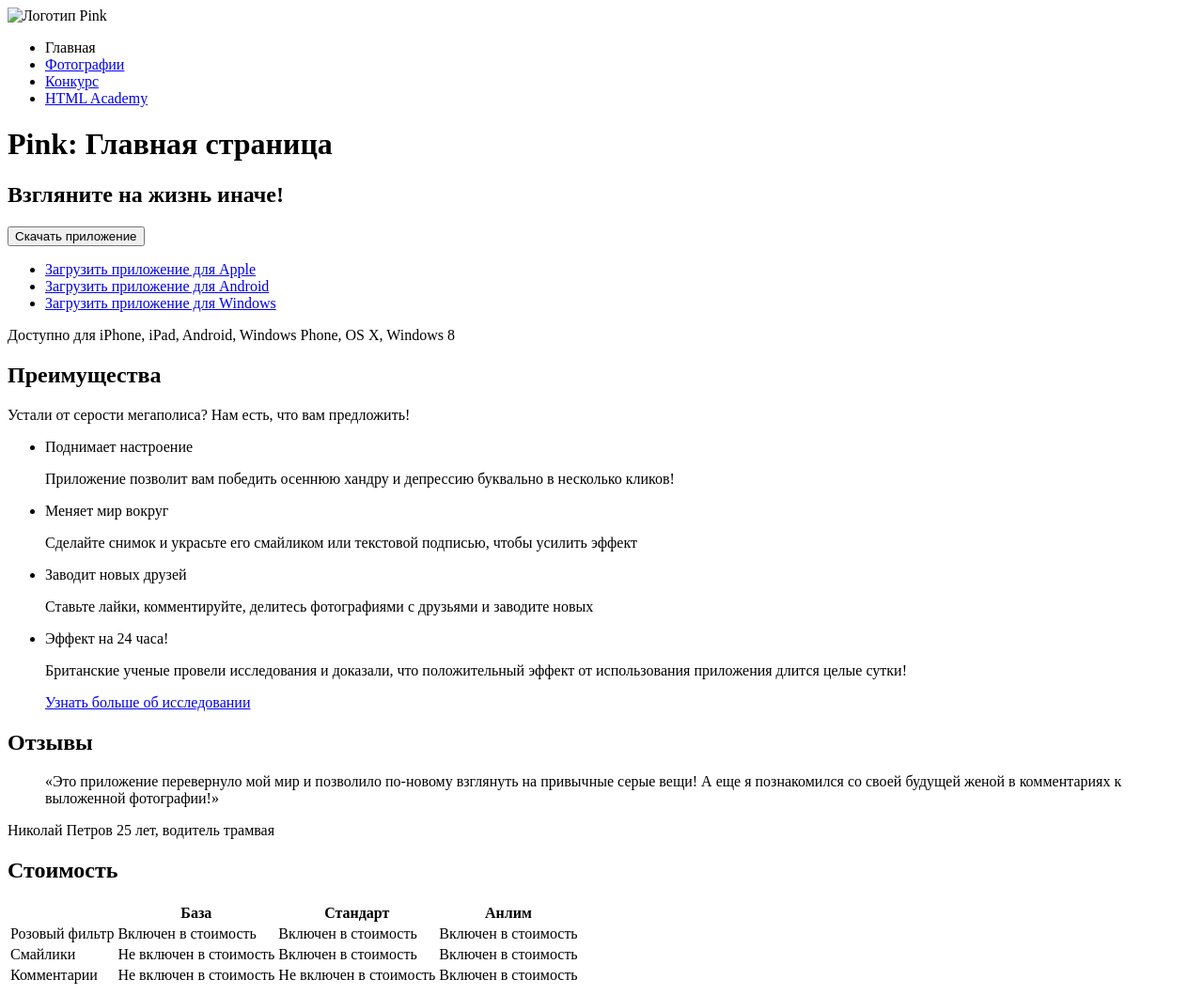
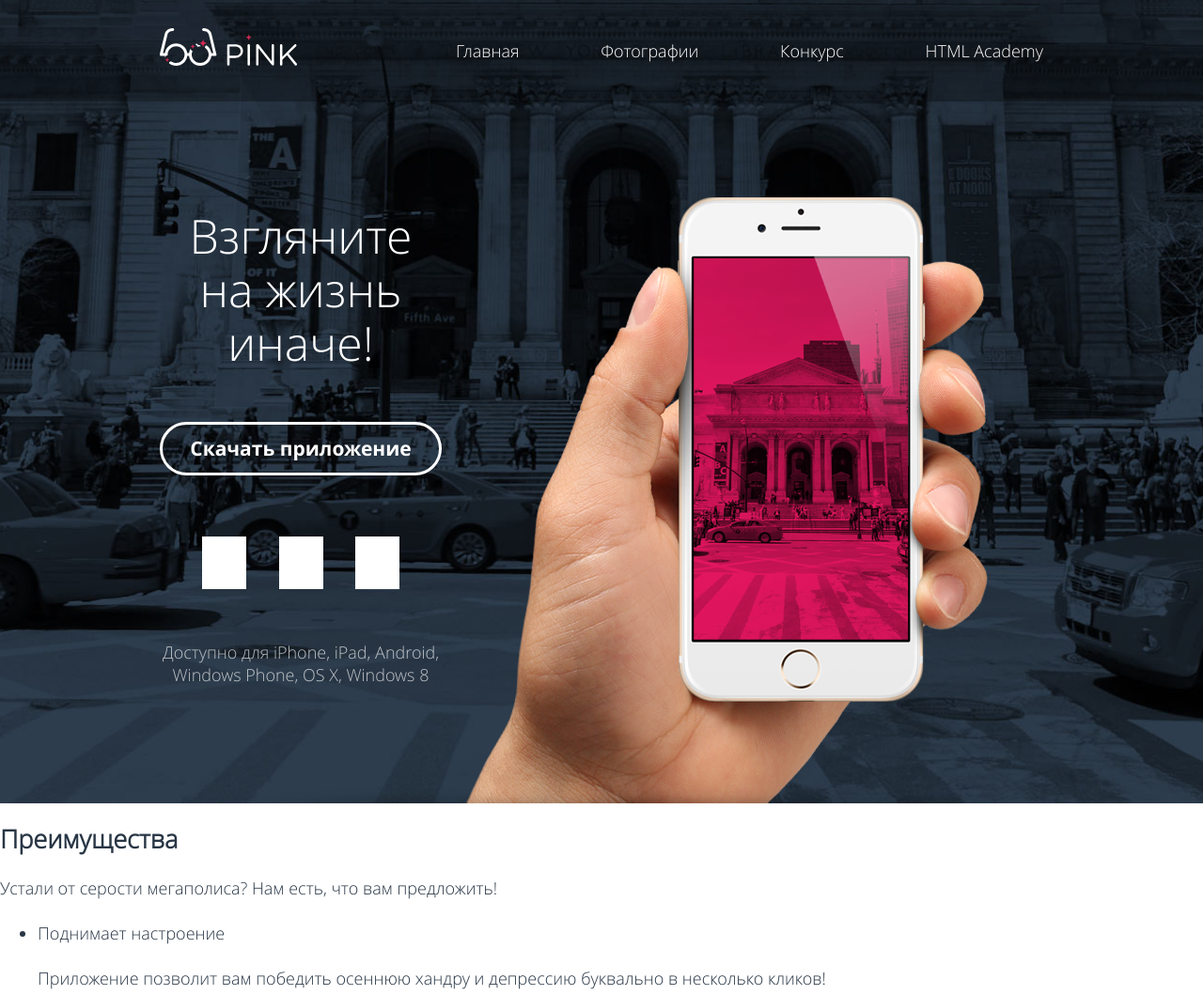
Before and after one commit to stigsanek/pink, a website: page src/index.html in a window 1280 px wide. Shown: the top 1059 px of the page at 94% size. Drawn offline with Linux system fonts and the light colour scheme.

Commit message:
Начинает стилизацию шапки и основного содержимого

```diff
--- a/src/index.html
+++ b/src/index.html
@@ -5,16 +5,18 @@
   <meta charset="UTF-8">
   <meta name="viewport" content="width=device-width, initial-scale=1">
   <title>Pink: Главная</title>
+  <link rel="stylesheet" href="css/style-min.css">
 </head>
 
 <body>
   <!--Разметка шапки-->
-  <header class="page-header">
+  <header class="page-header page-header__body">
     <div class="page-header__wrapper">
       <a class="page-header__logo">
-        <img class="page-header__image" src="#" alt="Логотип Pink">
+        <img class="page-header__image" src="img/logo-pink-white-desktop.svg" alt="Логотип Pink">
       </a>
       <nav class="site-menu">
+       <button class="site-menu__toggle" type="button"><span>Открыть меню</span></button>
         <ul class="site-menu__list">
           <li class="site-menu__item"><a>Главная</a></li>
           <li class="site-menu__item"><a href="photo.html">Фотографии</a></li>
@@ -28,18 +30,21 @@
 
   <!--Разметка основного содержимого-->
   <main class="page-main">
-    <h1 class="page-main__header">Pink: Главная страница</h1>
-    <div class="page-main__wrapper">
+    <div class="page-main__cover">
       <section class="promo">
-        <h2 class="promo__header">Взгляните на жизнь иначе!</h2>
-        <button class="button" type="button">Скачать приложение</button>
+        <div class="promo__wrapper">
+          <h1 class="promo__header">Взгляните на жизнь иначе!</h1>
+          <button class="button promo__button" type="button">Скачать приложение</button>
           <ul class="promo__list-link">
             <li class="promo__item-link"><a href="#"><span>Загрузить приложение для Apple</span></a></li>
             <li class="promo__item-link"><a href="#"><span>Загрузить приложение для Android</span></a></li>
             <li class="promo__item-link"><a href="#"><span>Загрузить приложение для Windows</span></a></li>
           </ul>
           <p class="promo__text">Доступно для iPhone, iPad, Android, Windows Phone, OS X, Windows 8</p>
+        </div>
       </section>
+    </div>
+    <div class="page-main__wrapper">
       <section class="features">
         <h2 class="features__header">Преимущества</h2>
         <p class="features__promo">Устали от серости мегаполиса? Нам есть, что вам предложить!</p>
@@ -66,7 +71,7 @@
       <section class="reviews">
         <h2 class="reviews__header">Отзывы</h2>
         <article class="reviews__item">
-          <h3 class="reviews__item-header"></h3>
+          <h3 class="reviews__item-header">Отзыв</h3>
           <blockquote class="reviews_text">«Это приложение перевернуло мой мир и позволило по-новому взглянуть на привычные серые вещи! А еще я познакомился со своей будущей женой в комментариях к выложенной фотографии!»</blockquote>
           <div class="reviews__author">
             <span class="reviews__author-name">Николай Петров</span>
@@ -76,7 +81,7 @@
       </section>
       <section class="price">
         <h2 class="price__header">Стоимость</h2>
-        <table class="price__table">
+        <!--<table class="price__table">
           <tr>
             <th></th>
             <th><span>База</span></th>
@@ -101,7 +106,7 @@
             <td><span>Не включен в стоимость</span></td>
             <td><span>Включен в стоимость</span></td>
           </tr>
-        </table>
+        </table>-->
       </section>
       <section class="contacts">
         <h2 class="contacts__header">Контакты</h2>
--- /dev/null
+++ b/src/sass/blocks/button.scss
@@ -0,0 +1,9 @@
+.button {
+  border: 3px solid #ffffff;
+  background-color: transparent;
+  font-family: $f-bold;
+  @include font(21px, 21px);
+  color: rgb(255, 255, 255);
+  padding: 15px;
+  border-radius: 30px;
+}
--- /dev/null
+++ b/src/sass/blocks/page-header.scss
@@ -0,0 +1,23 @@
+.page-header {
+  width: 100%;
+  background-color: rgba(0, 0, 0, 0.3);
+  padding: 30px 0;
+}
+
+.page-header__body {
+  position: relative;
+  z-index: 1;
+}
+
+.page-header__wrapper {
+  @include wrapper;
+  display: flex;
+  flex-wrap: wrap;
+  justify-content: space-between;
+  align-items: center;
+  padding: 0 20px;
+}
+
+.page-header__logo {
+  display: block;
+}
--- /dev/null
+++ b/src/sass/blocks/page-main.scss
@@ -0,0 +1,36 @@
+.page-main__cover {
+  margin-top: -110px;
+  background-size: cover;
+  background-position: center;
+  background-color: #263341;
+  width: 100%;
+  position: relative;
+}
+
+@media (min-width: 660px) {
+  .page-main__cover {
+    background-image: url(../img/bg-back-tablet@1x.jpg);
+  }
+
+  @media (min-resolution: 144dpi),
+  (min-resolution: 1.5dppx) {
+    .page-main__cover {
+      background-image: url(../img/bg-back-tablet@2x.jpg);
+      background-size: cover;
+    }
+  }
+}
+
+@media (min-width: 950px) {
+  .page-main__cover {
+    background-image: url(../img/bg-back-desktop@1x.jpg);
+  }
+
+  @media (min-resolution: 144dpi),
+  (min-resolution: 1.5dppx) {
+    .page-main__cover {
+      background-image: url(../img/bg-back-desktop@2x.jpg);
+      background-size: cover;
+    }
+  }
+}
--- /dev/null
+++ b/src/sass/blocks/promo.scss
@@ -0,0 +1,117 @@
+.promo {
+  @include wrapper;
+  display: flex;
+  flex-wrap: wrap;
+  padding: 0 20px;
+}
+
+.promo__wrapper {
+  display: flex;
+  flex-wrap: wrap;
+}
+
+.promo__header {
+  color: rgb(255, 255, 255);
+  @include reset;
+  font-family: $f-light;
+  font-weight: 100;
+  text-align: center;
+}
+
+.promo__list-link {
+  @include reset;
+  list-style: none;
+  width: 210px;
+  display: flex;
+  justify-content: space-between;
+  flex-wrap: wrap;
+  align-self: center;
+}
+
+.promo__item-link a {
+  display: block;
+  width: 47px;
+  height: 56px;
+  background-color: #ffffff;
+}
+
+.promo__list-link span {
+  @include vh;
+}
+
+@media (min-width: 660px) {
+  .promo__wrapper {
+    width: 300px;
+    flex-direction: column;
+  }
+
+  .promo__text {
+    font-family: $f-light;
+    @include font(18px, 24px);
+    @include reset;
+    color: rgba(255, 255, 255, 0.7);
+    text-align: center;
+  }
+}
+
+@media (min-width: 660px) {
+  .promo {
+    padding: 210px 20px 110px 20px;
+    background-image: url("../img/iphone-hand-tablet@1x.png");
+    background-size: 700px auto;
+    background-repeat: no-repeat;
+    background-position: right bottom;
+  }
+
+  .promo__header {
+    @include font(50px, 57px);
+    margin-bottom: 55px;
+  }
+
+  .promo__button {
+    margin-bottom: 65px;
+  }
+
+  .promo__list-link {
+    margin-bottom: 55px;
+  }
+
+  @media (min-resolution: 144dpi),
+  (min-resolution: 1.5dppx) {
+    .promo {
+      background-image: url("../img/iphone-hand-tablet@2x.png");
+      background-size: 700px auto;
+    }
+  }
+}
+
+@media (min-width: 950px) {
+  .promo {
+    padding: 225px 20px 125px 20px;
+    background-image: url("../img/iphone-hand-desktop@1x.png");
+    background-size: 1050px auto;
+    background-repeat: no-repeat;
+    background-position: 17px bottom;
+  }
+
+  .promo__header {
+    @include font(50px, 57px);
+    margin-bottom: 55px;
+  }
+
+  .promo__button {
+    margin-bottom: 65px;
+  }
+
+  .promo__list-link {
+    margin-bottom: 55px;
+  }
+
+  @media (min-resolution: 144dpi),
+  (min-resolution: 1.5dppx) {
+    .promo {
+      background-image: url("../img/iphone-hand-desktop@2x.png");
+      background-size: 1050px auto;
+    }
+  }
+}
--- /dev/null
+++ b/src/sass/blocks/site-menu.scss
@@ -0,0 +1,38 @@
+.site-menu__list {
+  display: flex;
+  flex-wrap: wrap;
+  @include reset;
+  list-style: none;
+  justify-content: space-between;
+  width: 625px;
+}
+
+.site-menu__toggle {
+  display: none;
+  width: 50px;
+  height: 26px;
+  background-image: url("../img/icon-menu-burger.svg");
+  background-size: cover;
+  background-color: transparent;
+  border: none;
+}
+
+.site-menu__toggle span {
+  @include vh;
+}
+
+.site-menu__item a {
+  color: rgb(255, 255, 255);
+  text-decoration: none;
+  line-height: 18px;
+}
+
+@media (min-width: 320px) and (max-width: 950px) {
+  .site-menu__toggle {
+    display: block;
+  }
+
+  .site-menu__list {
+    display: none;
+  }
+}
--- /dev/null
+++ b/src/sass/fonts.scss
@@ -0,0 +1,32 @@
+@font-face {
+  font-family: "Open Sans Light";
+  font-style: normal;
+  font-display: swap;
+  font-weight: 100;
+  src:
+    local("Open Sans Light"),
+    url("../fonts/opensanslight.woff2") format("woff2"),
+    url("../fonts/opensanslight.woff") format("woff");
+}
+
+@font-face {
+  font-family: "Open Sans Regular";
+  font-style: normal;
+  font-display: swap;
+  font-weight: 400;
+  src:
+    local("Open Sans Regular"),
+    url("../fonts/opensans.woff2") format("woff2"),
+    url("../fonts/opensans.woff") format("woff");
+}
+
+@font-face {
+  font-family: "Open Sans Bold";
+  font-style: normal;
+  font-display: swap;
+  font-weight: 900;
+  src:
+    local("Open Sans Bold"),
+    url("../fonts/opensansbold.woff2") format("woff2"),
+    url("../fonts/opensansbold.woff") format("woff");
+}
--- /dev/null
+++ b/src/sass/mixin.scss
@@ -0,0 +1,28 @@
+@mixin vh {
+  position: absolute;
+  width: 1px;
+  height: 1px;
+  margin: -1px;
+  border: 0;
+  padding: 0;
+  white-space: nowrap;
+  clip-path: inset(100%);
+  clip: rect(0 0 0 0);
+  overflow: hidden;
+}
+
+@mixin reset {
+  margin: 0;
+  padding: 0;
+}
+
+@mixin font($size, $height) {
+  font-size: $size;
+  line-height: $height;
+}
+
+@mixin wrapper {
+  min-width: 280px;
+  max-width: 940px;
+  margin: 0 auto;
+}
--- /dev/null
+++ b/src/sass/normilize.scss
@@ -0,0 +1,341 @@
+/*! normalize.css v8.0.0 | MIT License | github.com/necolas/normalize.css */
+
+/* Document
+   ========================================================================== */
+
+/**
+ * 1. Correct the line height in all browsers.
+ * 2. Prevent adjustments of font size after orientation changes in iOS.
+ */
+
+html {
+  line-height: 1.15; /* 1 */
+  -webkit-text-size-adjust: 100%; /* 2 */
+}
+
+/* Sections
+   ========================================================================== */
+
+/**
+ * Remove the margin in all browsers.
+ */
+
+body {
+  margin: 0;
+}
+
+/**
+ * Correct the font size and margin on `h1` elements within `section` and
+ * `article` contexts in Chrome, Firefox, and Safari.
+ */
+
+h1 {
+  font-size: 2em;
+  margin: 0.67em 0;
+}
+
+/* Grouping content
+   ========================================================================== */
+
+/**
+ * 1. Add the correct box sizing in Firefox.
+ * 2. Show the overflow in Edge and IE.
+ */
+
+hr {
+  box-sizing: content-box; /* 1 */
+  height: 0; /* 1 */
+  overflow: visible; /* 2 */
+}
+
+/**
+ * 1. Correct the inheritance and scaling of font size in all browsers.
+ * 2. Correct the odd `em` font sizing in all browsers.
+ */
+
+pre {
+  font-family: monospace, monospace; /* 1 */
+  font-size: 1em; /* 2 */
+}
+
+/* Text-level semantics
+   ========================================================================== */
+
+/**
+ * Remove the gray background on active links in IE 10.
+ */
+
+a {
+  background-color: transparent;
+}
+
+/**
+ * 1. Remove the bottom border in Chrome 57-
+ * 2. Add the correct text decoration in Chrome, Edge, IE, Opera, and Safari.
+ */
+
+abbr[title] {
+  border-bottom: none; /* 1 */
+  text-decoration: underline; /* 2 */
+  text-decoration: underline dotted; /* 2 */
+}
+
+/**
+ * Add the correct font weight in Chrome, Edge, and Safari.
+ */
+
+b,
+strong {
+  font-weight: bolder;
+}
+
+/**
+ * 1. Correct the inheritance and scaling of font size in all browsers.
+ * 2. Correct the odd `em` font sizing in all browsers.
+ */
+
+code,
+kbd,
+samp {
+  font-family: monospace, monospace; /* 1 */
+  font-size: 1em; /* 2 */
+}
+
+/**
+ * Add the correct font size in all browsers.
+ */
+
+small {
+  font-size: 80%;
+}
+
+/**
+ * Prevent `sub` and `sup` elements from affecting the line height in
+ * all browsers.
+ */
+
+sub,
+sup {
+  font-size: 75%;
+  line-height: 0;
+  position: relative;
+  vertical-align: baseline;
+}
+
+sub {
+  bottom: -0.25em;
+}
+
+sup {
+  top: -0.5em;
+}
+
+/* Embedded content
+   ========================================================================== */
+
+/**
+ * Remove the border on images inside links in IE 10.
+ */
+
+img {
+  border-style: none;
+}
+
+/* Forms
+   ========================================================================== */
+
+/**
+ * 1. Change the font styles in all browsers.
+ * 2. Remove the margin in Firefox and Safari.
+ */
+
+button,
+input,
+optgroup,
+select,
+textarea {
+  font-family: inherit; /* 1 */
+  font-size: 100%; /* 1 */
+  line-height: 1.15; /* 1 */
+  margin: 0; /* 2 */
+}
+
+/**
+ * Show the overflow in IE.
+ * 1. Show the overflow in Edge.
+ */
+
+button,
+input { /* 1 */
+  overflow: visible;
+}
+
+/**
+ * Remove the inheritance of text transform in Edge, Firefox, and IE.
+ * 1. Remove the inheritance of text transform in Firefox.
+ */
+
+button,
+select { /* 1 */
+  text-transform: none;
+}
+
+/**
+ * Correct the inability to style clickable types in iOS and Safari.
+ */
+
+button,
+[type="button"],
+[type="reset"],
+[type="submit"] {
+  -webkit-appearance: button;
+}
+
+/**
+ * Remove the inner border and padding in Firefox.
+ */
+
+button::-moz-focus-inner,
+[type="button"]::-moz-focus-inner,
+[type="reset"]::-moz-focus-inner,
+[type="submit"]::-moz-focus-inner {
+  border-style: none;
+  padding: 0;
+}
+
+/**
+ * Restore the focus styles unset by the previous rule.
+ */
+
+button:-moz-focusring,
+[type="button"]:-moz-focusring,
+[type="reset"]:-moz-focusring,
+[type="submit"]:-moz-focusring {
+  outline: 1px dotted ButtonText;
+}
+
+/**
+ * Correct the padding in Firefox.
+ */
+
+fieldset {
+  padding: 0.35em 0.75em 0.625em;
+}
+
+/**
+ * 1. Correct the text wrapping in Edge and IE.
+ * 2. Correct the color inheritance from `fieldset` elements in IE.
+ * 3. Remove the padding so developers are not caught out when they zero out
+ *    `fieldset` elements in all browsers.
+ */
+
+legend {
+  box-sizing: border-box; /* 1 */
+  color: inherit; /* 2 */
+  display: table; /* 1 */
+  max-width: 100%; /* 1 */
+  padding: 0; /* 3 */
+  white-space: normal; /* 1 */
+}
+
+/**
+ * Add the correct vertical alignment in Chrome, Firefox, and Opera.
+ */
+
+progress {
+  vertical-align: baseline;
+}
+
+/**
+ * Remove the default vertical scrollbar in IE 10+.
+ */
+
+textarea {
+  overflow: auto;
+}
+
+/**
+ * 1. Add the correct box sizing in IE 10.
+ * 2. Remove the padding in IE 10.
+ */
+
+[type="checkbox"],
+[type="radio"] {
+  box-sizing: border-box; /* 1 */
+  padding: 0; /* 2 */
+}
+
+/**
+ * Correct the cursor style of increment and decrement buttons in Chrome.
+ */
+
+[type="number"]::-webkit-inner-spin-button,
+[type="number"]::-webkit-outer-spin-button {
+  height: auto;
+}
+
+/**
+ * 1. Correct the odd appearance in Chrome and Safari.
+ * 2. Correct the outline style in Safari.
+ */
+
+[type="search"] {
+  -webkit-appearance: textfield; /* 1 */
+  outline-offset: -2px; /* 2 */
+}
+
+/**
+ * Remove the inner padding in Chrome and Safari on macOS.
+ */
+
+[type="search"]::-webkit-search-decoration {
+  -webkit-appearance: none;
+}
+
+/**
+ * 1. Correct the inability to style clickable types in iOS and Safari.
+ * 2. Change font properties to `inherit` in Safari.
+ */
+
+::-webkit-file-upload-button {
+  -webkit-appearance: button; /* 1 */
+  font: inherit; /* 2 */
+}
+
+/* Interactive
+   ========================================================================== */
+
+/*
+ * Add the correct display in Edge, IE 10+, and Firefox.
+ */
+
+details {
+  display: block;
+}
+
+/*
+ * Add the correct display in all browsers.
+ */
+
+summary {
+  display: list-item;
+}
+
+/* Misc
+   ========================================================================== */
+
+/**
+ * Add the correct display in IE 10+.
+ */
+
+template {
+  display: none;
+}
+
+/**
+ * Add the correct display in IE 10.
+ */
+
+[hidden] {
+  display: none;
+}
--- /dev/null
+++ b/src/sass/scaffolding.scss
@@ -0,0 +1,5 @@
+body {
+  color: $text-color;
+  font-family: $f-light;
+  @include font(18px, 30px);
+}
--- /dev/null
+++ b/src/sass/style.scss
@@ -0,0 +1,11 @@
+@import "normilize.scss";
+@import "fonts.scss";
+@import "variables.scss";
+@import "mixin.scss";
+@import "scaffolding.scss";
+
+@import "blocks/page-header.scss";
+@import "blocks/site-menu.scss";
+@import "blocks/promo.scss";
+@import "blocks/page-main.scss";
+@import "blocks/button.scss";
--- /dev/null
+++ b/src/sass/variables.scss
@@ -0,0 +1,5 @@
+$f-regular: "Open Sans Regular", "Arial", sans-serif;
+$f-light: "Open Sans Light", "Arial", sans-serif;
+$f-bold: "Open Sans Bold", "Arial", sans-serif;
+
+$text-color: rgb(40, 54, 69);
```
Also changed, not shown: src/form.html (+1 -0 lines), src/photo.html (+1 -0 lines), src/css/style-min.css (added), src/css/style.css (added). Lines whose indentation alone changed are shown as unchanged.
